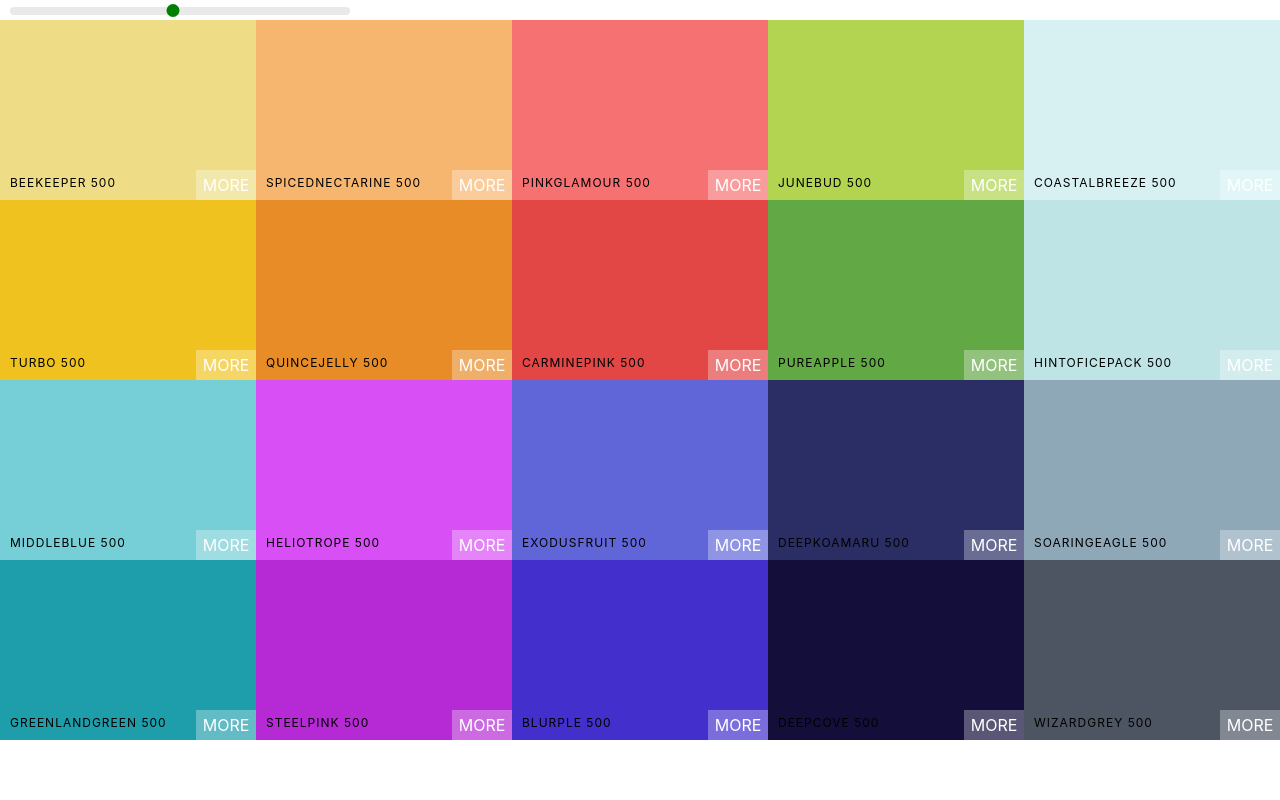
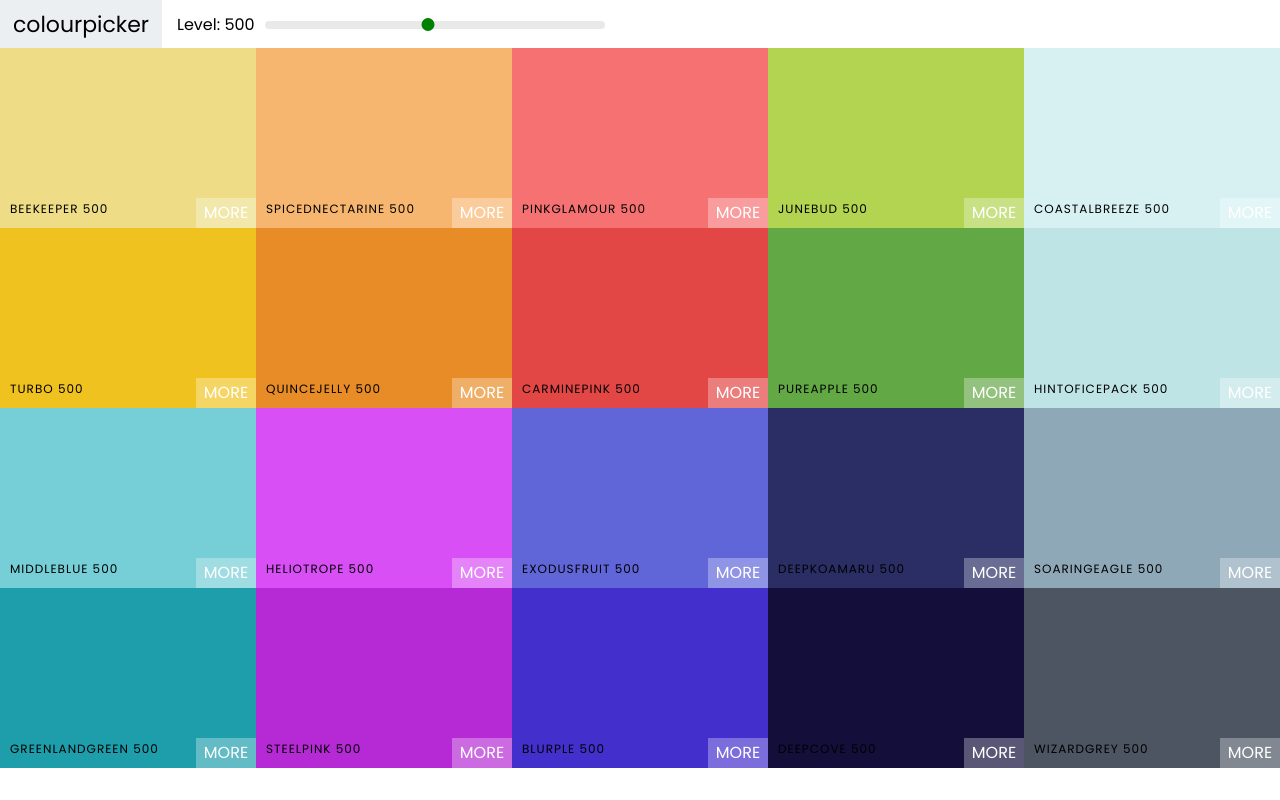
Before and after one commit to Vlad-B/colour-picker, a React (Create React App) app: page / in a window 1280 px wide. Built offline with nearby package versions, Linux system fonts and the light colour scheme.

Commit message:
Add Navbar

```diff
--- a/src/ColorBox.css
+++ b/src/ColorBox.css
@@ -1,9 +1,10 @@
+
 .ColorBox {
 	cursor: pointer;
 	display: inline-block;
 	height: 25%;
 	margin: 0 auto;
-	margin-bottom: -4px;
+	margin-bottom: -7px;
 	position: relative;
 	width: 20%;
 }
--- /dev/null
+++ b/src/Navbar.css
@@ -0,0 +1,47 @@
+nav {
+	display: flex;
+	align-items: center;
+	justify-content: flex-start;
+	height: 6vh;
+}
+
+.logo {
+	display: flex;
+	padding: 0 13px;
+	margin-right: 15px;
+	align-items: center;
+	font-size: 22px;
+	background-color: #eceff1;
+	height: 100%;
+}
+
+.logo a {
+	text-decoration: none;
+	color: #000;
+}
+
+.slider {
+	width: 340px;
+	margin: 0 10px;
+	display: inline-block;
+}
+
+.rc-slider-track {
+	background-color: transparent;
+}
+.rc-slider-rail {
+	height: 8px;
+}
+.rc-slider-handle,
+.rc-slider-handle:hover,
+.rc-slider-handle:active,
+.rc-slider-handle:focus {
+	background-color: green;
+	outline: none;
+	border: 2px solid green;
+	box-shadow: none;
+	width:13px;
+	height: 13px;
+	margin-left: -7px;
+	margin-top: -3px;
+}
--- /dev/null
+++ b/src/Navbar.js
@@ -0,0 +1,26 @@
+import React, { Component } from 'react';
+import Slider from 'rc-slider';
+
+import 'rc-slider/assets/index.css';
+import './Navbar.css';
+
+class Navbar extends Component {
+	render() {
+		const { level, handleSlider } = this.props;
+		return (
+			<nav>
+				<div className="logo">
+					<a href=".">colourpicker</a>
+				</div>
+				<div className="slider-container">
+					<span>Level: {level}</span>
+					<div className="slider">
+						<Slider defaultValue={level} min={100} max={900} step={100} onAfterChange={handleSlider} />
+					</div>
+				</div>
+			</nav>
+		);
+	}
+}
+
+export default Navbar;
--- a/src/Palette.css
+++ b/src/Palette.css
@@ -5,29 +5,3 @@
 .Palette-colors {
 	height: 90%
 }
-
-.slider {
-	width: 340px;
-	margin: 0 10px;
-	display: inline-block;
-}
-
-.rc-slider-track {
-	background-color: transparent;
-}
-.rc-slider-rail {
-	height: 8px;
-}
-.rc-slider-handle,
-.rc-slider-handle:hover,
-.rc-slider-handle:active,
-.rc-slider-handle:focus {
-	background-color: green;
-	outline: none;
-	border: 2px solid green;
-	box-shadow: none;
-	width:13px;
-	height: 13px;
-	margin-left: -7px;
-	margin-top: -3px;
-}
--- a/src/Palette.js
+++ b/src/Palette.js
@@ -1,6 +1,5 @@
 import React, { Component } from 'react';
-import Slider from 'rc-slider';
-import 'rc-slider/assets/index.css';
+import Navbar from './Navbar';
 import ColorBox from './ColorBox';
 
 import './Palette.css';
@@ -22,10 +21,7 @@
 		const colorBoxes = colors[level].map((color) => <ColorBox background={color.hex} name={color.name} />);
 		return (
 			<div className="Palette">
-				<div className="slider">
-					<Slider defaultValue={level} min={100} max={900} step={100} onAfterChange={this.handleSlider} />
-				</div>
-				{/* Navbar goes here */}
+				<Navbar level={level} handleSlider={this.handleSlider} />
 				<div className="Palette-colors">{colorBoxes}</div>
 				{/* footer */}
 			</div>
--- a/src/index.css
+++ b/src/index.css
@@ -1,8 +1,8 @@
+@import url('https://fonts.googleapis.com/css2?family=Poppins&display=swap');
+
 body {
   margin: 0;
-  font-family: -apple-system, BlinkMacSystemFont, 'Segoe UI', 'Roboto', 'Oxygen',
-    'Ubuntu', 'Cantarell', 'Fira Sans', 'Droid Sans', 'Helvetica Neue',
-    sans-serif;
+  font-family: 'Poppins', sans-serif;;
   -webkit-font-smoothing: antialiased;
   -moz-osx-font-smoothing: grayscale;
 }
```
Also changed, not shown: src/App.css (deleted, +0 -38 lines).
